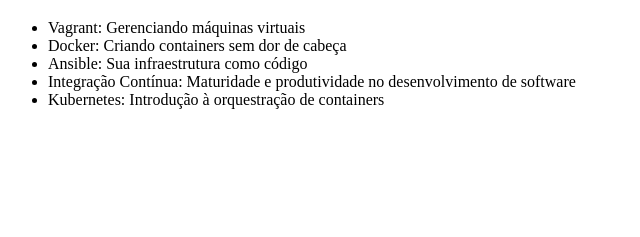
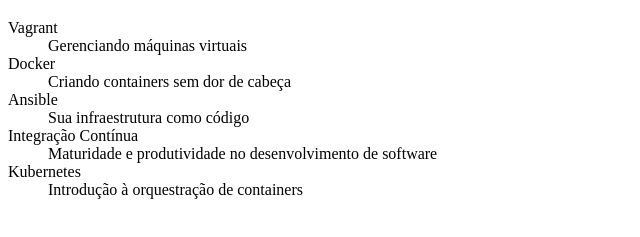
Before and after one commit to cristal089/alura-git, a plain HTML site: page index.html in a window 1280 px wide. Shown: the part 61-298 px from the top of the page, without its empty margins (0-640 px from the left). Drawn offline with Linux system fonts and the light colour scheme.

Commit message:
Trocando UL por DL e separando os títulos

```diff
--- a/index.html
+++ b/index.html
@@ -9,13 +9,22 @@
 <body>
   <h1>Cursos de DevOps</h1>
 
-  <ul>
-    <li>Vagrant: Gerenciando máquinas virtuais</li>
-    <li>Docker: Criando containers sem dor de cabeça</li>
-    <li>Ansible: Sua infraestrutura como código</li>
-    <li>Integração Contínua: Maturidade e produtividade no desenvolvimento de software</li>
-    <li>Kubernetes: Introdução à orquestração de containers</li>
-  </ul>
+  <dl>
+    <dt>Vagrant</dt>
+    <dd>Gerenciando máquinas virtuais</dd>
+
+    <dt>Docker</dt>
+    <dd>Criando containers sem dor de cabeça</dd>
+
+    <dt>Ansible</dt>
+    <dd>Sua infraestrutura como código</dd>
+
+    <dt>Integração Contínua</dt>
+    <dd>Maturidade e produtividade no desenvolvimento de software</dd>
+
+    <dt>Kubernetes</dt>
+    <dd>Introdução à orquestração de containers</dd>
+  </dl>
 </body>
 
 </html>
```
